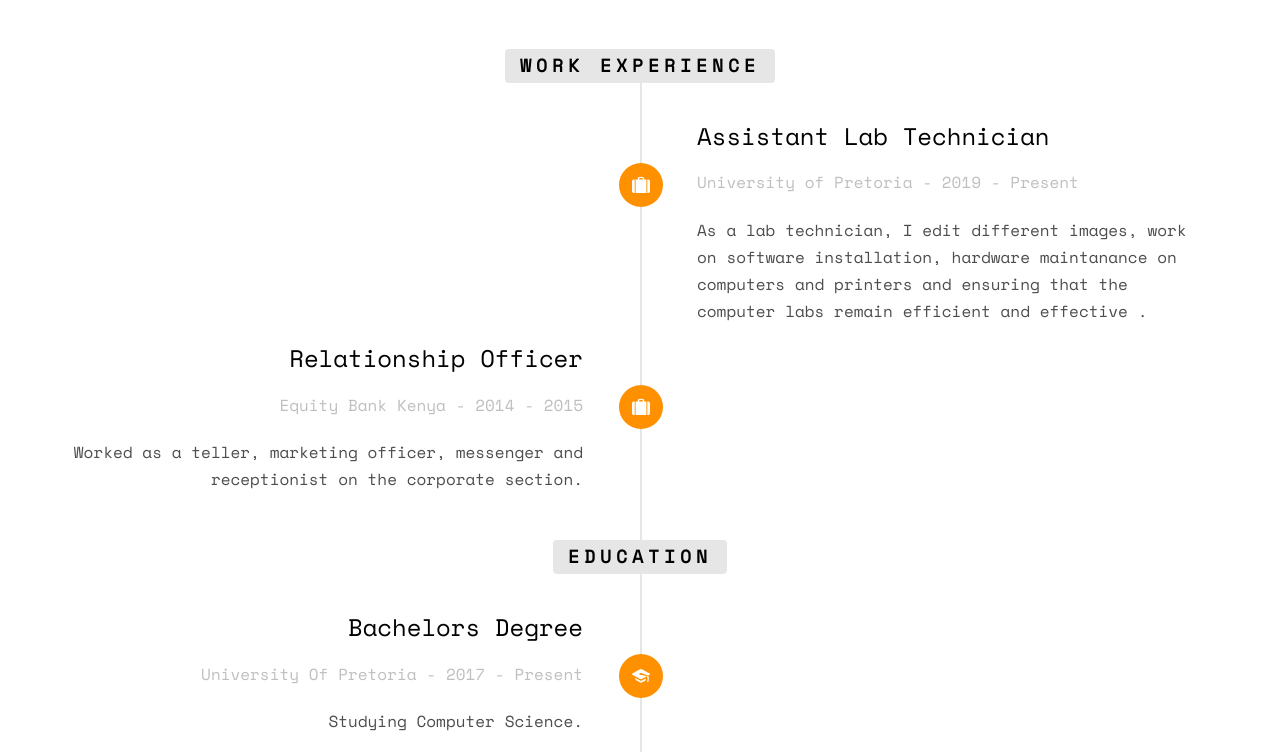
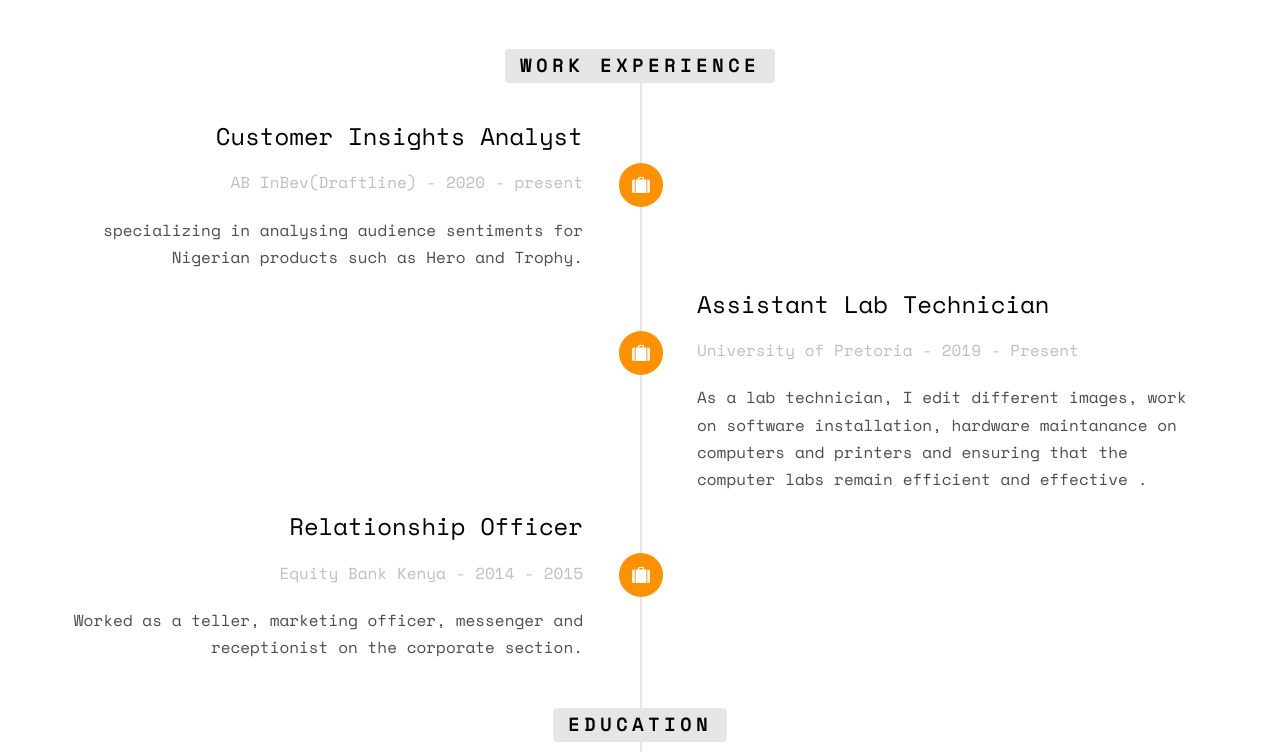
Before and after one commit to chirgugh/chirgugh.github.io, a plain HTML site: page index.html in a window 1280 px wide. Shown: the part 880-1632 px from the top of the page. Drawn offline with nearby package versions, Linux system fonts and the light colour scheme; some packages are replaced by stand-ins of ours; no server answers; files whose address does not match are found by name.

Commit message:
Update index.html

```diff
--- a/index.html
+++ b/index.html
@@ -125,6 +125,20 @@
 						<li class="timeline-heading text-center animate-box">
 							<div><h3>Work Experience</h3></div>
 						</li>
+
+						<li class="animate-box timeline-unverted">
+							<div class="timeline-badge"><i class="icon-suitcase"></i></div>
+							<div class="timeline-panel">
+								<div class="timeline-heading">
+									<h3 class="timeline-title">Customer Insights Analyst</h3>
+									<span class="company">AB InBev(Draftline) - 2020 - present</span>
+								</div>
+								<div class="timeline-body">
+									<p>specializing in analysing audience sentiments for Nigerian products such as Hero and Trophy.</p>
+								</div>
+							</div>
+						</li>
+
 						<li class="timeline-inverted animate-box">
 							<div class="timeline-badge"><i class="icon-suitcase"></i></div>
 							<div class="timeline-panel">
```
